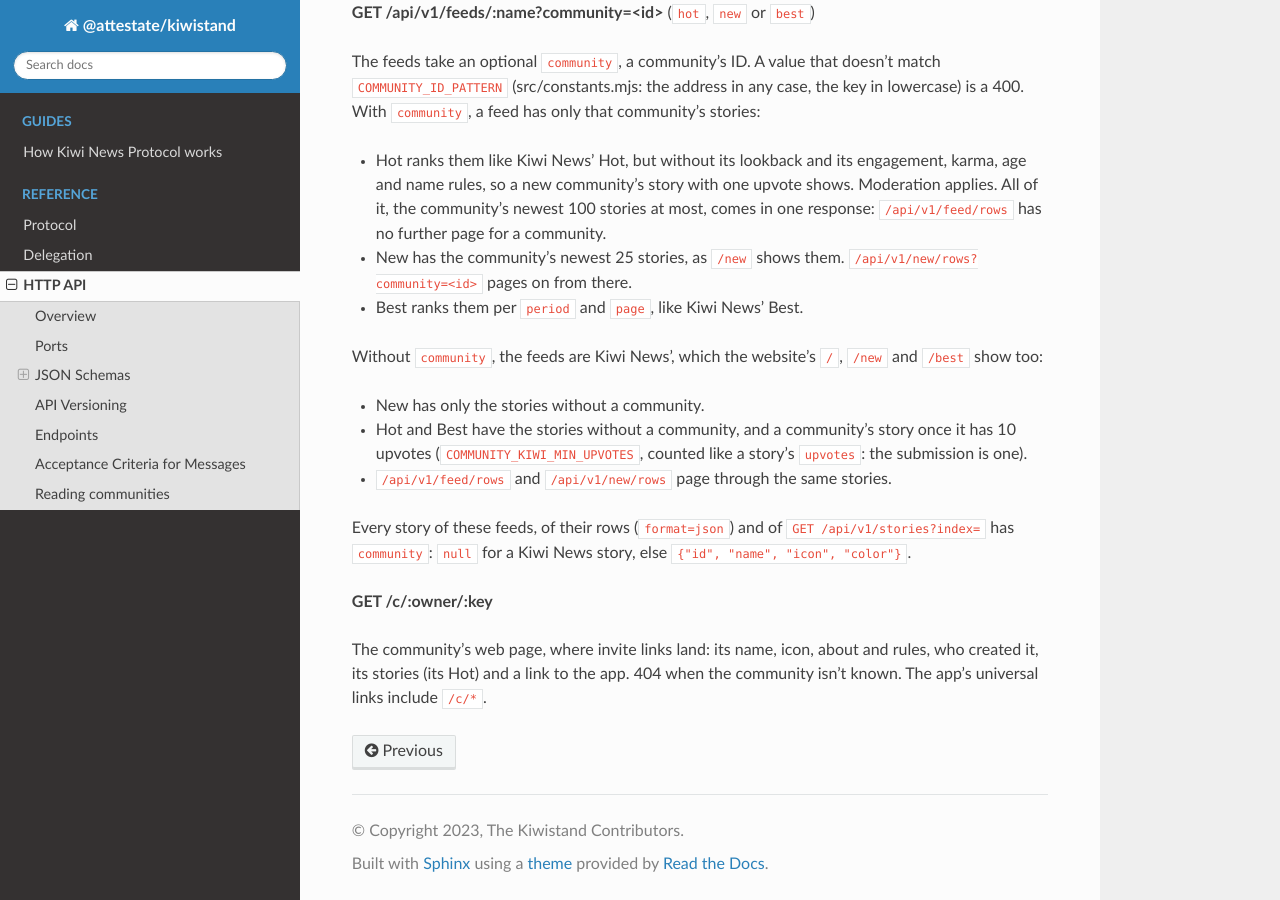
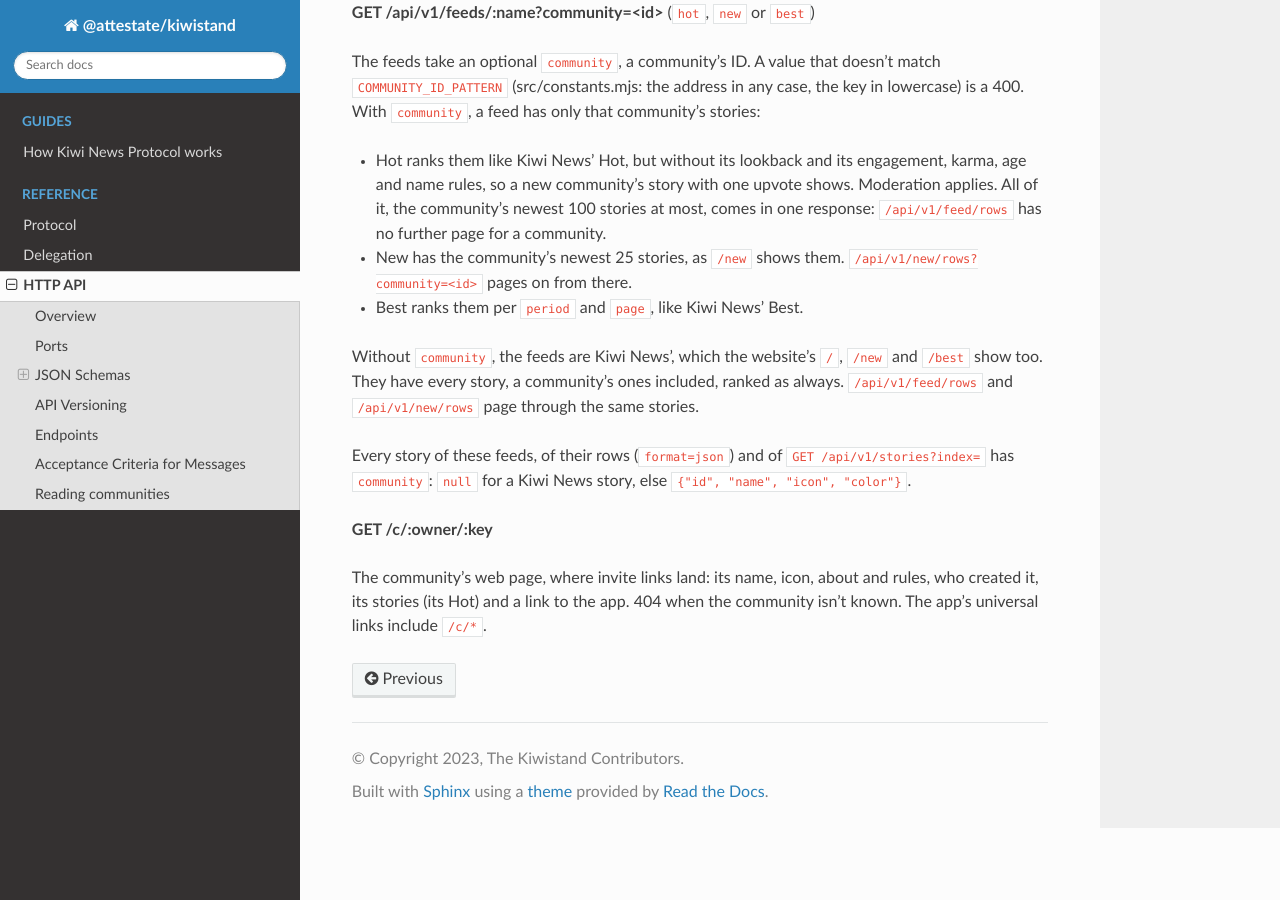
Before and after one commit to attestate/kiwistand, a Sphinx documentation site: the page built from docs/source/http-api.rst, in a window 1280 px wide and 900 px high, scrolled down 4513 px. Built offline with Sphinx 7.4.7 and the Read the Docs theme 3.1.0, drawn with Linux system fonts in a browser that asks for light colours.

Commit message:
Communities: Kiwi News is one feed with every story
Kiwi News' New, Hot and Best have every story again, a community's ones
included, ranked as always; there's no minimum of upvotes for a
community's story. Community feeds stay filtered views (inCommunity).
KIWI_NEW, KIWI_TOP and COMMUNITY_KIWI_MIN_UPVOTES are gone.

Co-Authored-By: Claude Opus 5.5 <noreply@anthropic.com>
Claude-Session: https://claude.ai/code/session_01SMVvgNvhTv5tdTHsuURqFb

```diff
--- a/docs/source/http-api.rst
+++ b/docs/source/http-api.rst
@@ -245,14 +245,9 @@ community's stories:
 - Best ranks them per ``period`` and ``page``, like Kiwi News' Best.
 
 Without ``community``, the feeds are Kiwi News', which the website's ``/``,
-``/new`` and ``/best`` show too:
-
-- New has only the stories without a community.
-- Hot and Best have the stories without a community, and a community's story
-  once it has 10 upvotes (``COMMUNITY_KIWI_MIN_UPVOTES``, counted like a
-  story's ``upvotes``: the submission is one).
-- ``/api/v1/feed/rows`` and ``/api/v1/new/rows`` page through the same
-  stories.
+``/new`` and ``/best`` show too. They have every story, a community's ones
+included, ranked as always. ``/api/v1/feed/rows`` and ``/api/v1/new/rows``
+page through the same stories.
 
 Every story of these feeds, of their rows (``format=json``) and of
 ``GET /api/v1/stories?index=`` has ``community``: ``null`` for a Kiwi News
--- a/src/constants.mjs
+++ b/src/constants.mjs
@@ -91,10 +91,6 @@ export const COMMUNITY_NAME_MAX_LENGTH = 24;
 // A community's ID: "<owner address>/<name key>".
 export const COMMUNITY_ID_PATTERN =
   "^0x[a-fA-F0-9]{40}/[a-z0-9]+(-[a-z0-9]+)*$";
-// A community's story also shows in Kiwi News' Hot and Best (not New) once
-// it has this many upvotes, counted as the feeds show them: the submitter's
-// own submission is one.
-export const COMMUNITY_KIWI_MIN_UPVOTES = 10;
 // No control characters (line breaks included) in a community's texts.
 const SINGLE_LINE = "^[^\\u0000-\\u001F\\u007F]*$";
 
--- a/src/views/best.mjs
+++ b/src/views/best.mjs
@@ -25,7 +25,6 @@ import {
   getLastComment,
   countImpressions,
   lifetimeCache,
-  KIWI_TOP,
   inCommunity,
 } from "../cache.mjs";
 import { metadata, cachedMetadata } from "../parser.mjs";
@@ -124,7 +123,7 @@ export async function getStories(page, period, domain, options = {}) {
   if (memo && Date.now() - memo.time < BEST_TTL) {
     result = memo.result;
   } else {
-    const scope = community ? inCommunity(community) : KIWI_TOP;
+    const scope = community ? inCommunity(community) : undefined;
     result = getBest(amount, from, orderBy, domain, startDatetime, scope);
     if (memoize) bestMemo.set(key, { result, time: Date.now() });
   }
--- a/src/views/newsletter.mjs
+++ b/src/views/newsletter.mjs
@@ -6,7 +6,7 @@ import { sub } from "date-fns";
 import { custom } from "./components/head.mjs";
 import { Page, Icon } from "./components/n2.mjs";
 import * as moderation from "./moderation.mjs";
-import { getBest, countOutbounds, countComments, KIWI_TOP } from "../cache.mjs";
+import { getBest, countOutbounds, countComments } from "../cache.mjs";
 import { getSlug } from "../utils.mjs";
 import log from "../logger.mjs";
 
@@ -62,7 +62,7 @@ export async function getWeeklyPicks(amount = 5) {
   if (Date.now() - picksCache.at < PICKS_TTL_MS) return picksCache.picks;
   try {
     const since = Math.floor(sub(new Date(), { weeks: 1 }).getTime() / 1000);
-    let stories = getBest(25, 0, null, "", since, KIWI_TOP);
+    let stories = getBest(25, 0, null, "", since);
     const policy = await moderation.getLists();
     stories = moderation.moderate(stories, policy, "/best");
 
```
Also changed, not shown: changelog.md (+2 -4 lines), src/cache.mjs (+3 -19 lines), src/http.mjs (+3 -6 lines), src/views/feed.mjs (+3 -5 lines), src/views/new.mjs (+3 -4 lines), 1 other file.
